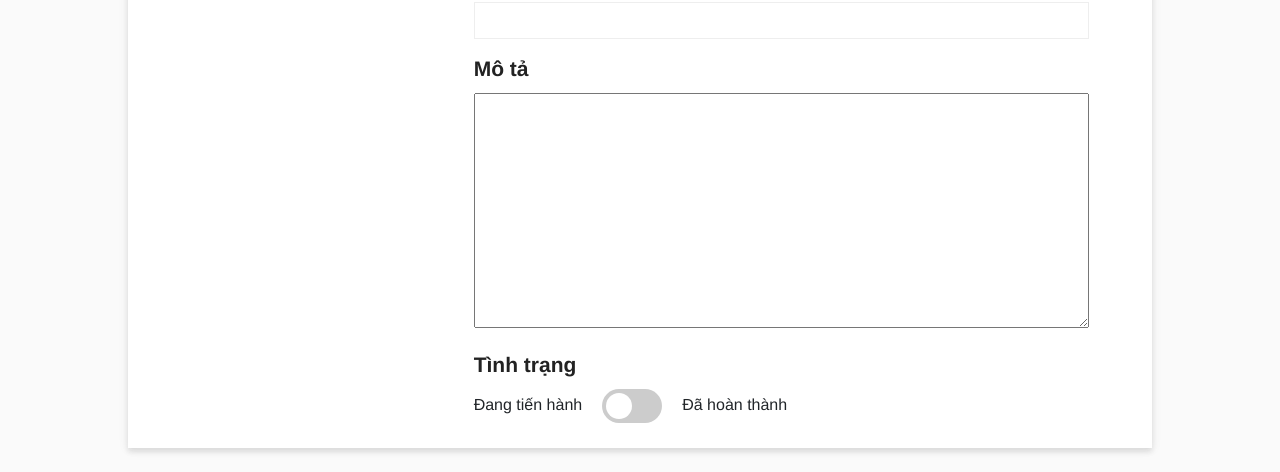
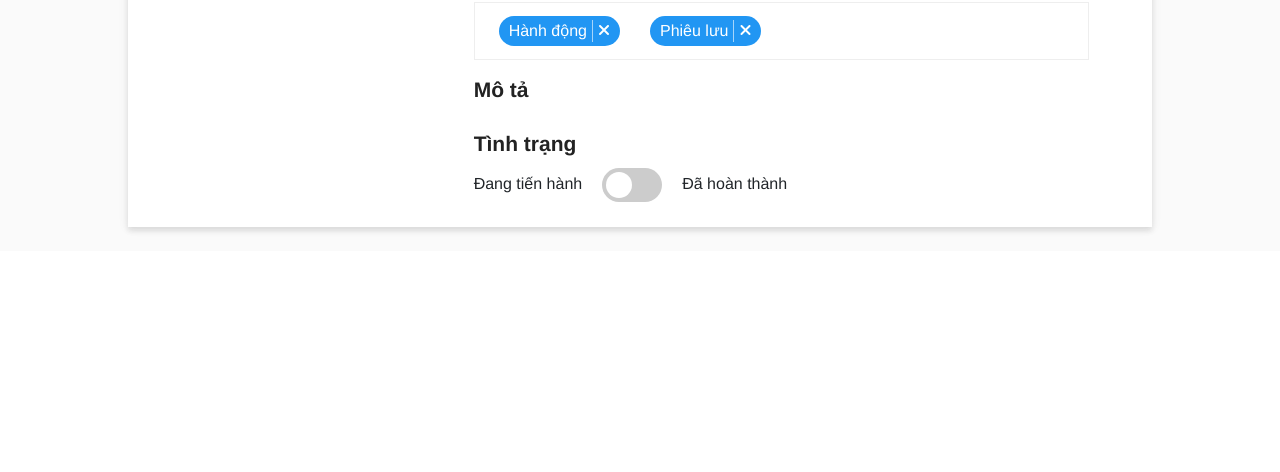
Before and after one commit to akira3175/Aiko-Novel, a Django app: page /novel-works in a window 1280 px wide. Shown: the part 615-1087 px from the top of the page. After the commit the page ends 848 px from the top, so only its background shows below. Run offline with Django 5.2, Linux system fonts and the light colour scheme.

Commit message:
completed Template for edit detail's Novel

```diff
--- a/app/static/app/css/novelworks.css
+++ b/app/static/app/css/novelworks.css
@@ -139,6 +139,37 @@
     overflow-y: scroll;
 }
 
+.novel-category {
+    display: flex;
+    flex-wrap: wrap;
+}
+
+.category-button {
+    display: flex;
+    background-color: #2196F3;
+    width: fit-content;
+    height: 30px;
+    border-radius: 15px;
+    padding: 4px 10px;
+    margin: 7px 15px;
+    justify-content: center;
+}
+
+.category-name {
+    color: white;
+}
+
+.line {
+    background-color: rgba(255, 255, 255, .6);
+    height: 100%;
+    width: 1px;
+    margin: 0 5px;
+}
+
+.category-cancel {
+    color: white;
+}
+
 .switch {
     position: relative;
     display: inline-block;
--- a/app/templates/app/novelworks.html
+++ b/app/templates/app/novelworks.html
@@ -19,6 +19,7 @@
         <script src="https://cdn.jsdelivr.net/npm/bootstrap@5.3.2/dist/js/bootstrap.min.js" integrity="sha384-BBtl+eGJRgqQAUMxJ7pMwbEyER4l1g+O15P+16Ep7Q9Q+zqX6gSbd85u4mG4QzX+" crossorigin="anonymous"></script>
         <script src="{% static 'app/js/loadPage.js'%}"> </script>
         <script src="{% static 'app/js/transteam.js'%}"> </script>
+        <script src="{% static 'app/js/novelworks.js'%}"> </script>
         <meta name="description" content="">
         <meta name="viewport" content="width=device-width, initial-scale=1">
         <link rel="stylesheet" href="">
@@ -81,12 +82,37 @@
                                     <div class="form-group category-form">
                                         <label for="">Thể loại</label>
                                         <span class="empty-warning" id="category-warning"></span>
-                                        <div class="novel-category" contenteditable="true"></div>
+                                        <div class="novel-category dropdown" id="novel-category" contenteditable="true" onclick="toggleDropdown()">
+                                            <button class="btn btn-secondary dropdown-toggle" type="button" id="dropdownMenuButton" data-bs-toggle="dropdown" aria-expanded="false" style="display: none">
+                                                Chọn thể loại
+                                            </button>
+                                            <ul class="dropdown-menu" aria-labelledby="dropdownMenuButton" id="dropdown-menu">
+                                                <li><div class="dropdown-item" data-value="1">Action1</div></li>
+                                                <li><div class="dropdown-item" data-value="2">Action2</div></li>
+                                                <li><div class="dropdown-item" data-value="3">Action3</div></li>
+                                                <li><div class="dropdown-item" data-value="4">Action4</div></li>
+                                            </ul>
+                                            <div class="category-button">
+                                                <div class="category-name" data-value="1">Hành động</div>
+                                                <div class="line"></div>
+                                                <div class="category-cancel" onclick="deleteCategory(this)">
+                                                    <i class="fa-solid fa-xmark"></i>
+                                                </div>
+                                            </div>
+                                            <div class="category-button">
+                                                <div class="category-name" data-value="2">Phiêu lưu</div>
+                                                <div class="line"></div>
+                                                <div class="category-cancel" onclick="deleteCategory(this)">
+                                                    <i class="fa-solid fa-xmark"></i>
+                                                </div>
+                                            </div>
+                                        </div>
                                     </div>
+
                                     <div class="form-group description-form">
                                         <label for="">Mô tả</label>
                                         <span class="empty-warning" id="description-warning"></span>
-                                        <textarea name="" id="" cols="30" rows="10" class="novel-description"></textarea>
+                                        <textarea="" id="" cols="30" rows="10" class="novel-description"></textarea>
                                     </div>
                                     <div class="form-group status-form">
                                         <label for="">Tình trạng</label>
```
Also changed, not shown: app/static/app/js/novelworks.js (added, +62 -0 lines).
